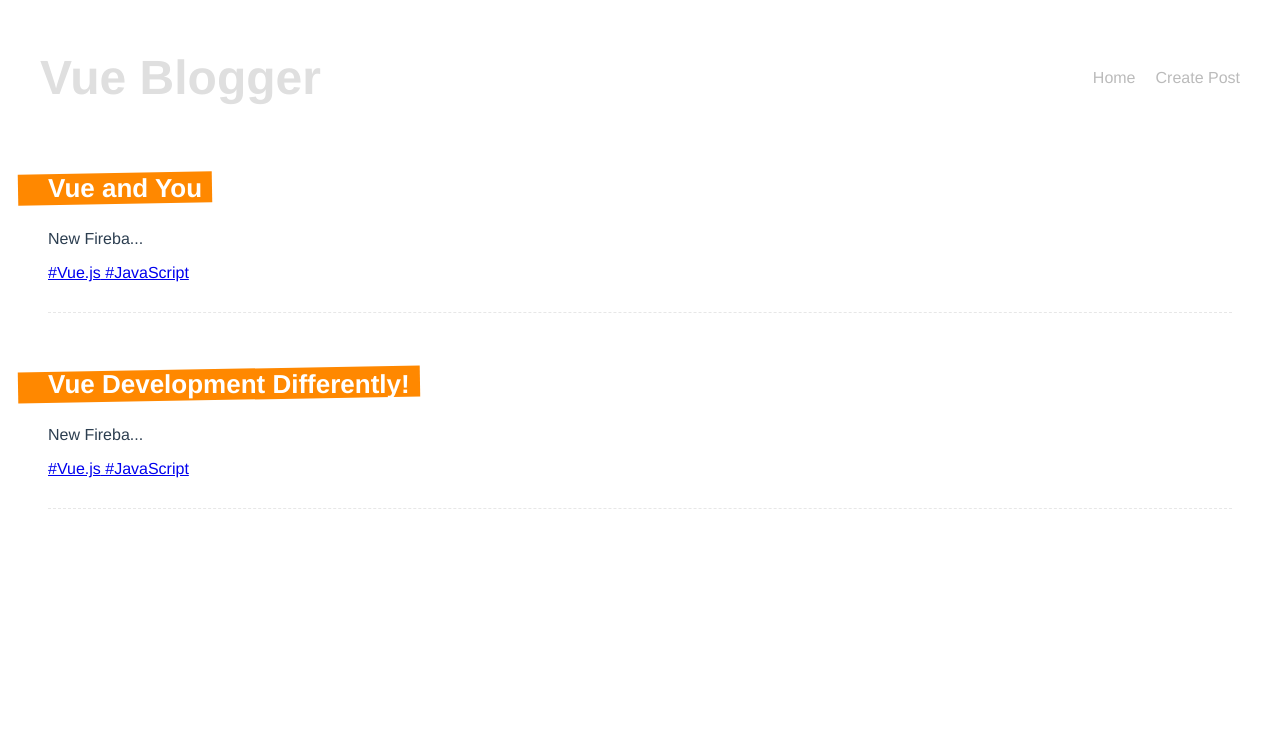
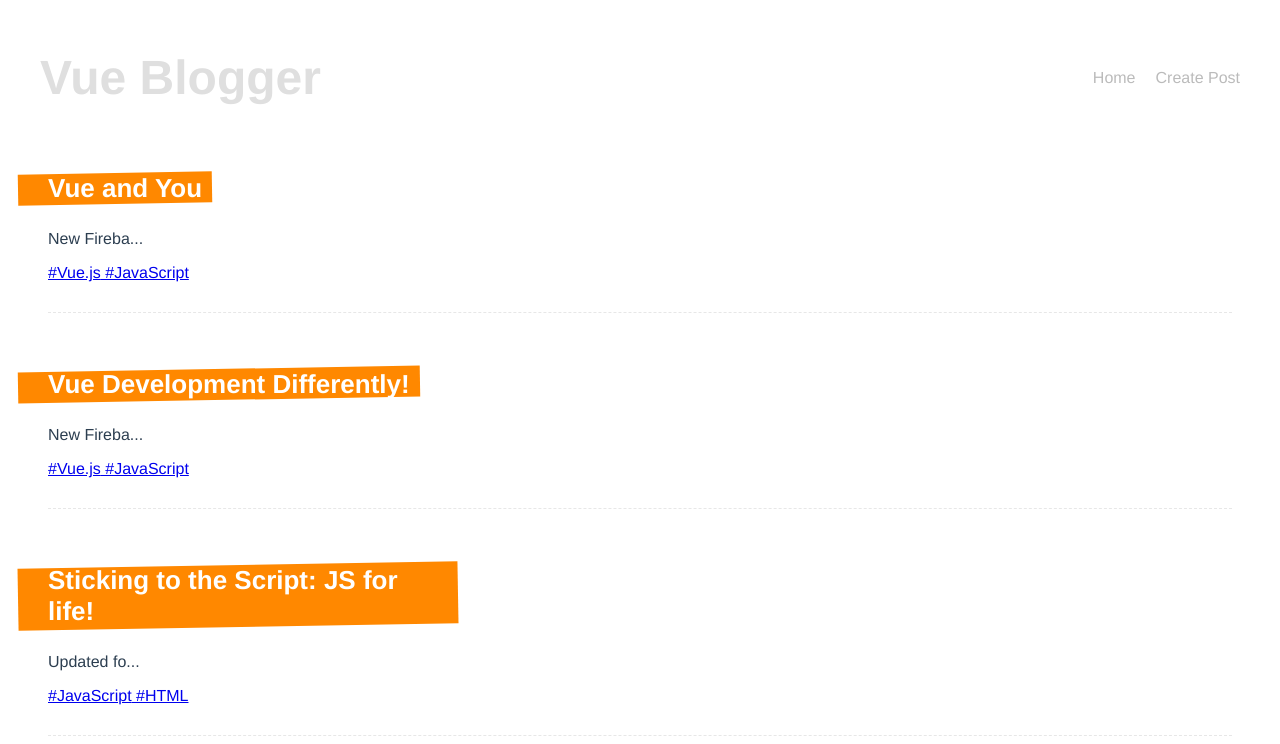
Before and after one commit to alexelmore/vue-blog-project, a Vue app in the folder blog-project/: page /tags/JavaScript in a window 1280 px wide. Shown: the top 744 px of the page. Built offline with nearby package versions, Linux system fonts and the light colour scheme; data requests are answered from the project's data file.

Commit message:
Update to params

```diff
--- a/blog-project/data/db.json
+++ b/blog-project/data/db.json
@@ -47,6 +47,15 @@
         "JavaScript"
       ],
       "id": 5709
+    },
+    {
+      "title": "Sticking to the Script: JS for life!",
+      "body": "Updated for 2022! This course is unlike any JavaScript course you will find online. Join a live online community of over 600,000+ developers and a course taught by an industry expert that has actually worked both in Silicon Valley and Toronto as a senior developer. Graduates of this course are now working at Google, Tesla, Amazon, Apple, IBM, JP Morgan, Facebook + other top tech companies.\n\nAfter many years of working with the language, Andrei has taken decades of experience, combining best practices from some of the top developers in the world, to get you to become one of the top performing Javascript developers. You will go from understanding the basics of JavaScript, to learning it to the point that you can teach it to others, impress coworkers, and wow future employers. You will be in the top 10% of JavaScript Programmers by the end of this course.\n\nThis course is the accumulation of years in the field, and combining the best resources, tools, and tutorials out there to create the ultimate JavaScript course that will teach you everything you need to know to be considered a Senior Javascript Developer.\n\nInstead of spending years learning advanced Javascript concepts, you can fast track and get the knowledge that senior javascript developers have in just 30 days.",
+      "tags": [
+        "JavaScript",
+        "HTML"
+      ],
+      "id": 5710
     }
   ]
 }
--- a/blog-project/src/views/Tag.vue
+++ b/blog-project/src/views/Tag.vue
@@ -12,6 +12,7 @@ import getPosts from "../composables/getPosts";
 import PostList from "../components/PostList.vue";
 import { useRoute } from "vue-router";
 import { computed } from "@vue/runtime-core";
+
 export default {
 	name: "Tag",
 	components: {
@@ -19,17 +20,18 @@ export default {
 		PostList,
 	},
 	setup() {
+		// Pull out post,error and load from getPosts composables
+		const { posts, error, load } = getPosts();
+
+		// call the load function to get the posts
+		load();
+
 		// Init route from useRoute
 		const route = useRoute();
-		// Init current tag
-		const currentTag = route.params.tag;
-		// Pull out post,error and load from getPosts composables
-		const { posts, error, load } = getPosts();
-		// call the load function to get the posts
-		load();
+
 		// Use a computed property that filters returns only the posts that have the current tag in them
 		const filteredPosts = computed(() => {
-			return posts.value.filter((post) => post.tags.includes(currentTag));
+			return posts.value.filter((post) => post.tags.includes(route.params.tag));
 		});
 		return { error, posts, filteredPosts };
 	},
```
